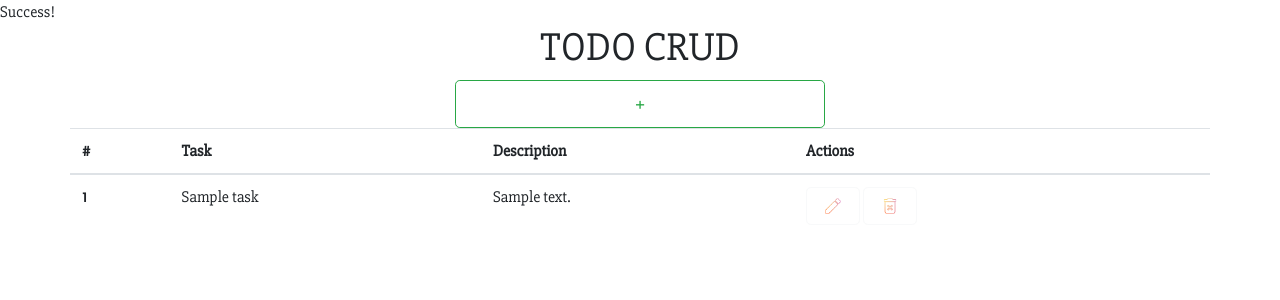
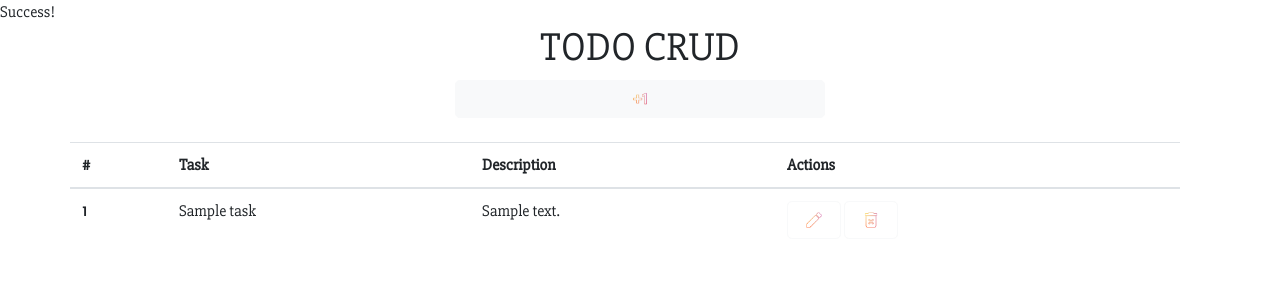
Before and after one commit to BlairWaldorf/CRUD_PHP_MYSQL, a PHP site: page / in a window 1280 px wide. Shown: the top 300 px of the page. Run offline with PHP 8.4, Linux system fonts and the light colour scheme; tables that the repository leaves empty or names only in its code hold one stand-in row (values such as "Sample post"); some libraries are stand-ins or nearby versions.

Commit message:
Style adjusts

```diff
--- a/index.php
+++ b/index.php
@@ -27,10 +27,9 @@ $result = $db->query($sql);
   <div class="container">
     <div class="row">
       <div class="col-md-12 text-center">
-        <button type="button" data-toggle="modal" data-target="#modal-todo" class="col-md-4 btn btn-outline-success btn-lg">+</button>
-        <!-- <button type="button" class="col-md-4 btn btn-outline-danger btn-lg">
-          <img id="myimage" src="img/minus.png"/>
-        </button> -->
+        <button type="button" data-toggle="modal" data-target="#modal-todo" class="col-md-4 mb-4 btn btn-light btn-lg">
+          <img id="myimage" src="img/plus.png"/>
+        </button>
       </div>
     </div>
   </div>
@@ -53,15 +52,19 @@ $result = $db->query($sql);
             <textarea class="form-control" name="taskdescription"></textarea>
           </div>
           <div class="modal-footer">
-            <button type="submit" name="send" class="btn btn-primary">Add</button>
-            <button type="button" class="btn btn-secondary" data-dismiss="modal">Cancel</button>
+            <button type="submit" name="send" class="btn btn-outline-light btn-lg">
+              <img id="myimage" src="img/check.png"/>
+            </button>
+            <button type="button" class="btn btn-outline-light btn-lg" data-dismiss="modal">
+              <img id="myimage" src="img/clear.png"/>
+            </button>
           </div>
         </form>
       </div>
     </div>
   </div>
 </div>
-  <div class="row">
+  <div class="row table-responsive">
     <table class="table table-hover">
       <thead>
         <tr>
```
Also changed, not shown: update.php (+6 -2 lines), img/check.png (added), img/clear.png (added), img/plus.png (added).
